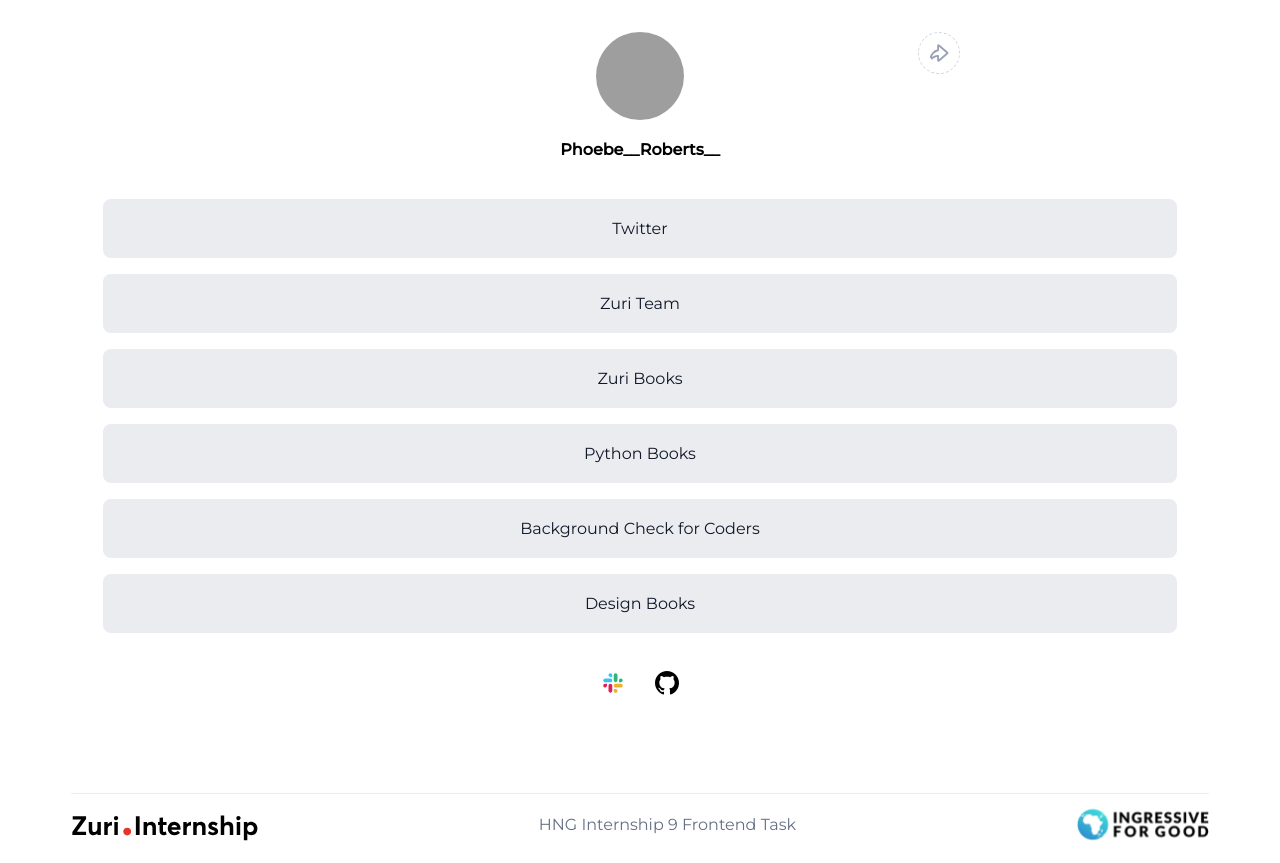
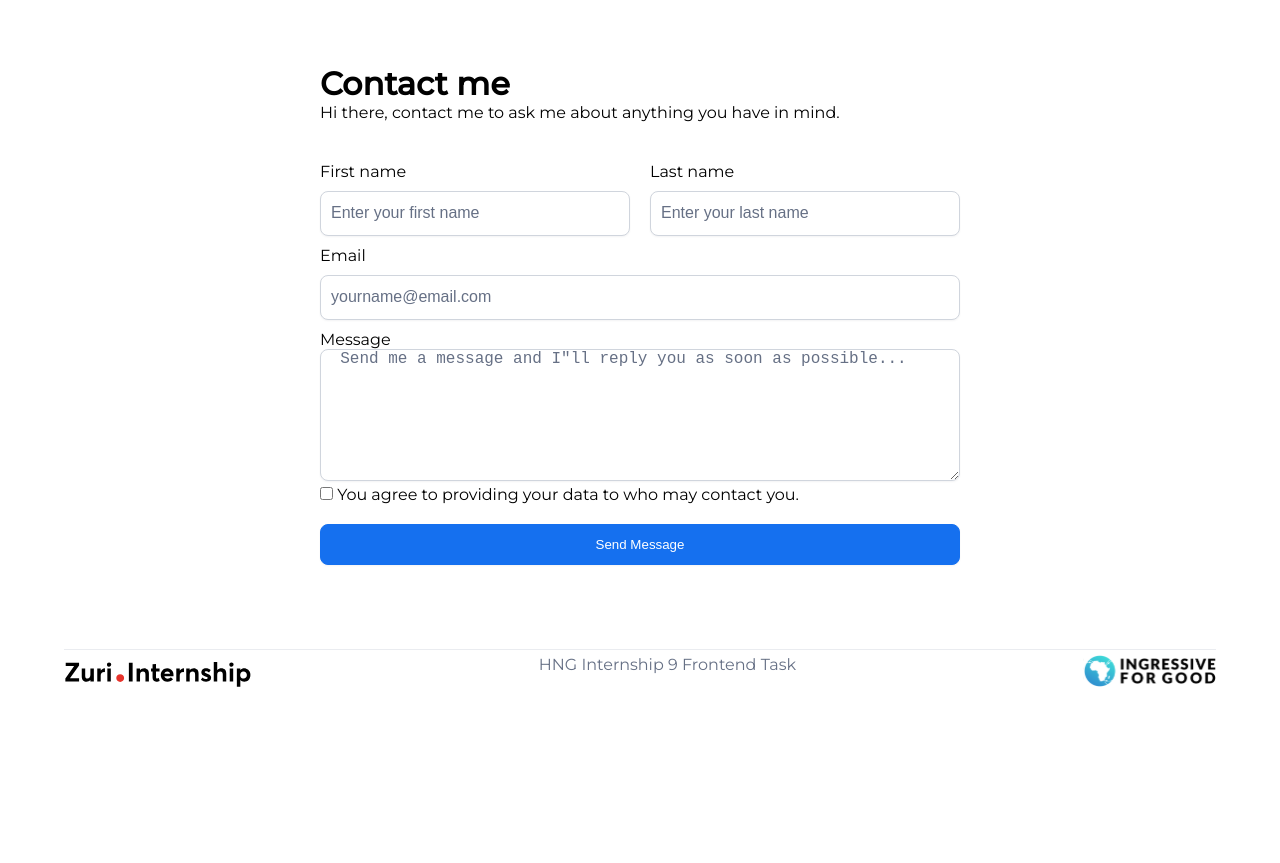
Before and after one commit to phibieroberts/linktree, a React (Create React App) app: page /contact in a window 1280 px wide. After the commit the page ends 800 px from the top, so only its background shows below. Built offline with nearby package versions, Linux system fonts and the light colour scheme; grey boxes are pictures that could not be loaded.

Commit message:
feat: styling the contact page

```diff
--- a/package.json
+++ b/package.json
@@ -8,6 +8,7 @@
     "@testing-library/user-event": "^13.5.0",
     "react": "^18.2.0",
     "react-dom": "^18.2.0",
+    "react-router-dom": "^6.4.3",
     "react-scripts": "5.0.1",
     "web-vitals": "^2.1.4"
   },
--- a/src/App.js
+++ b/src/App.js
@@ -1,10 +1,17 @@
 import './App.css';
 import Profile from "./Profile"
+import Contact from './Contact';
+import{BrowserRouter as Router, Route, Routes} from "react-router-dom"
 
 function App() {
   return (
-    <div className="App">
-      <Profile />
+    <div className='App'>
+    <Router>
+    <Routes>
+      <Route path='/' element={<Profile />} />
+      <Route path='/contact' element={<Contact />} />
+    </Routes>
+    </Router>
     </div>
   );
 }
--- /dev/null
+++ b/src/Contact.css
@@ -0,0 +1,66 @@
+*{
+    margin: 0px;
+    padding: 0px;
+    box-sizing: border-box;
+}
+.contact-page{
+    text-align: left;
+    display: flex;
+    justify-content: center;
+    align-items: center;
+    flex-direction: column;
+    padding-top: 5%;
+
+}
+.contact-form{
+    width: 50%;
+}
+.names{
+    display: grid;
+    grid-template-columns: 1fr 1fr;
+    grid-gap: 20px;
+
+}
+form{
+    margin-top: 40px;
+}
+input[type=text],input[type=email]{
+width: 100%;
+padding: 14px 10px;
+background: #FFFFFF;
+margin: 10px 0px;
+border: 1px solid #D0D5DD;
+box-shadow: 0px 1px 2px rgba(16, 24, 40, 0.05);
+border-radius: 8px;
+}
+/* input[type=email]{
+
+} */
+::placeholder{
+    color: #667085;
+    font-weight: 400;
+    font-size: 16px;}
+textarea{
+    width: 100%;
+    height: 132px;
+    background: #FFFFFF;
+
+border: 1px solid #D0D5DD;
+
+box-shadow: 0px 1px 2px rgba(16, 24, 40, 0.05);
+border-radius: 8px;
+}
+#button__submit{
+    /* display: flex;
+flex-direction: row;
+justify-content: center;
+align-items: center; */
+padding: 12px;
+width:100%;
+background: #1570EF;
+border: 1px solid #1570EF;
+box-shadow: 0px 1px 2px rgba(16, 24, 40, 0.05);
+border-radius: 8px;
+margin: 20px 0px;
+color: #FFFFFF;
+}
--- /dev/null
+++ b/src/Contact.js
@@ -0,0 +1,61 @@
+import React from "react";
+import Footer from "./Footer";
+import "./Contact.css";
+
+function Contact() {
+  return (
+    <div className="contact-page">
+      <div className="contact-form">
+        {" "}
+        <h1>Contact me</h1>
+        <p>Hi there, contact me to ask me about anything you have in mind.</p>
+        <form action="">
+          <div className="names">
+            <label htmlFor="firstname">
+              First name
+              <input
+                type="text"
+                placeholder="Enter your first name"
+                id="first_name"
+              />
+            </label>
+
+            <label htmlFor="lastname">
+              Last name
+              <input
+                type="text"
+                placeholder="Enter your last name"
+                id="last_name"
+              />
+            </label>
+          </div>
+          <label htmlFor="email">
+            Email
+            <input type="email" placeholder="yourname@email.com" id="email" />
+          </label>
+          <label htmlFor="message">
+            Message
+            <textarea
+              name="message"
+              placeholder='  Send me a message and I"ll reply you as soon as possible...'
+              rows={5}
+              cols={20}
+              id="message"
+            ></textarea>
+          </label>
+
+          <label htmlFor="checkbox">
+            <input type="checkbox" /> You agree to providing your data to who
+            may contact you.
+          </label>
+        </form>
+        <button id="button__submit">Send Message</button>
+
+      </div>
+
+      <Footer />
+    </div>
+  );
+}
+
+export default Contact;
--- /dev/null
+++ b/src/Footer.js
@@ -0,0 +1,16 @@
+import React from 'react'
+import Hng from "./Vector.svg";
+import I4g from "./I4G.svg";
+
+
+function Footer() {
+  return (
+    <div id="footer">
+    <img src={Hng} alt="" />
+    <h3>HNG Internship 9 Frontend Task</h3>
+    <img src={I4g} alt="" />
+  </div>
+)
+}
+
+export default Footer
--- a/src/Profile.js
+++ b/src/Profile.js
@@ -3,9 +3,9 @@ import phoebe from "./phoebe.jpeg";
 import icon from "./Icon.svg";
 import slack from "./slack.svg";
 import github from "./github.svg";
-import Hng from "./Vector.svg";
-import I4g from "./I4G.svg";
 import "./profile.css";
+import {Link} from "react-router-dom"
+import Footer from "./Footer";
 
 function Profile() {
   return (
@@ -64,17 +64,17 @@ function Profile() {
           <span id="subtext">Here are some amazing design books for you</span>
           Design Books
         </a>
+        <Link to={"/contact"}>
+        <a href="https://training.zuri.team/" id="contact" class="link">Contact
+          <span id="subtext">Contact me</span>
+        </a>
+        </Link>
       </section>
       <div id="socials">
         <img src={slack} alt="" />
         <img src={github} alt="" />
       </div>
-
-      <div id="footer">
-        <img src={Hng} alt="" />
-        <h3>HNG Internship 9 Frontend Task</h3>
-        <img src={I4g} alt="" />
-      </div>
+<Footer />
     </div>
   );
 }
```
Also changed, not shown: 1 other file (tests, documents, lock files or other folders).
